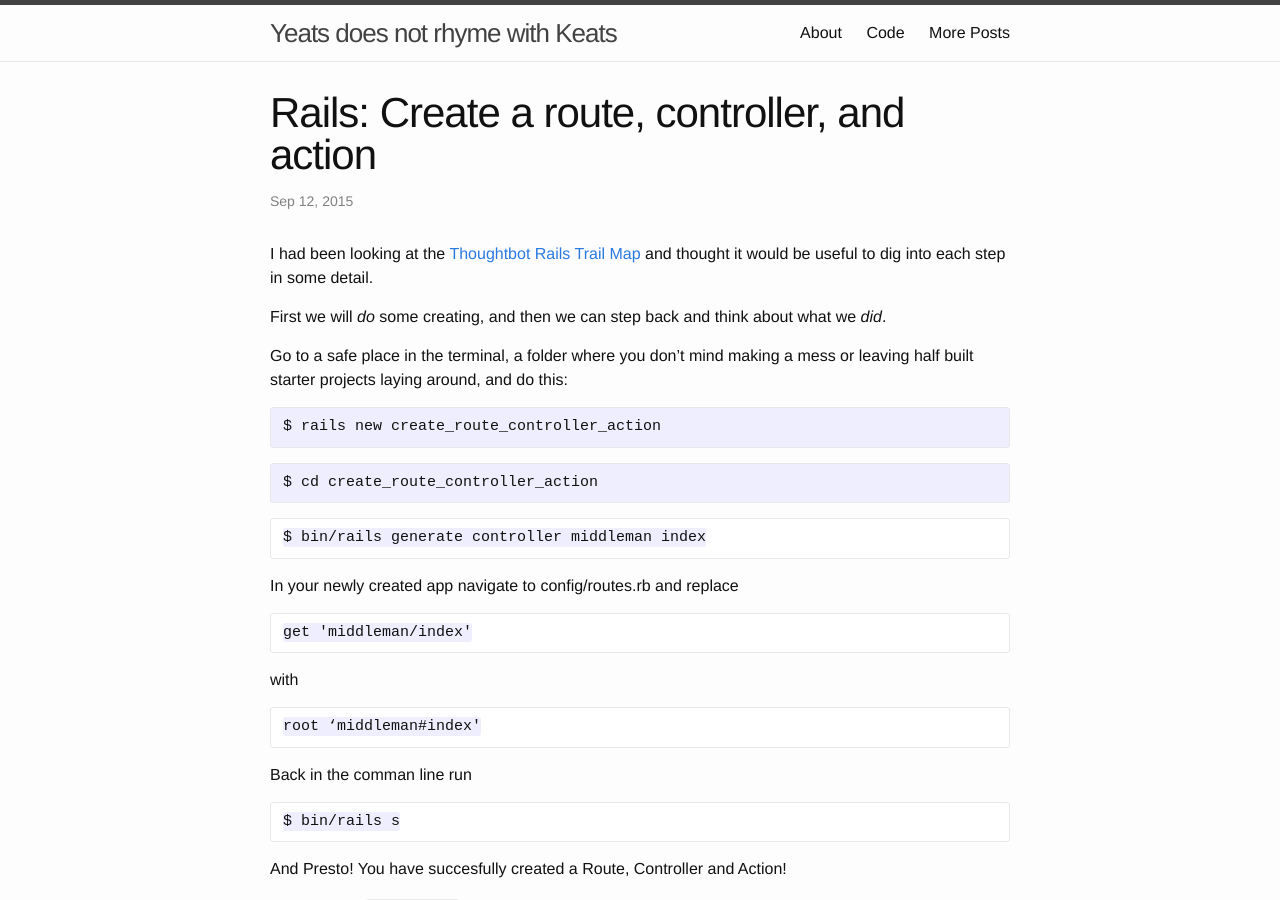
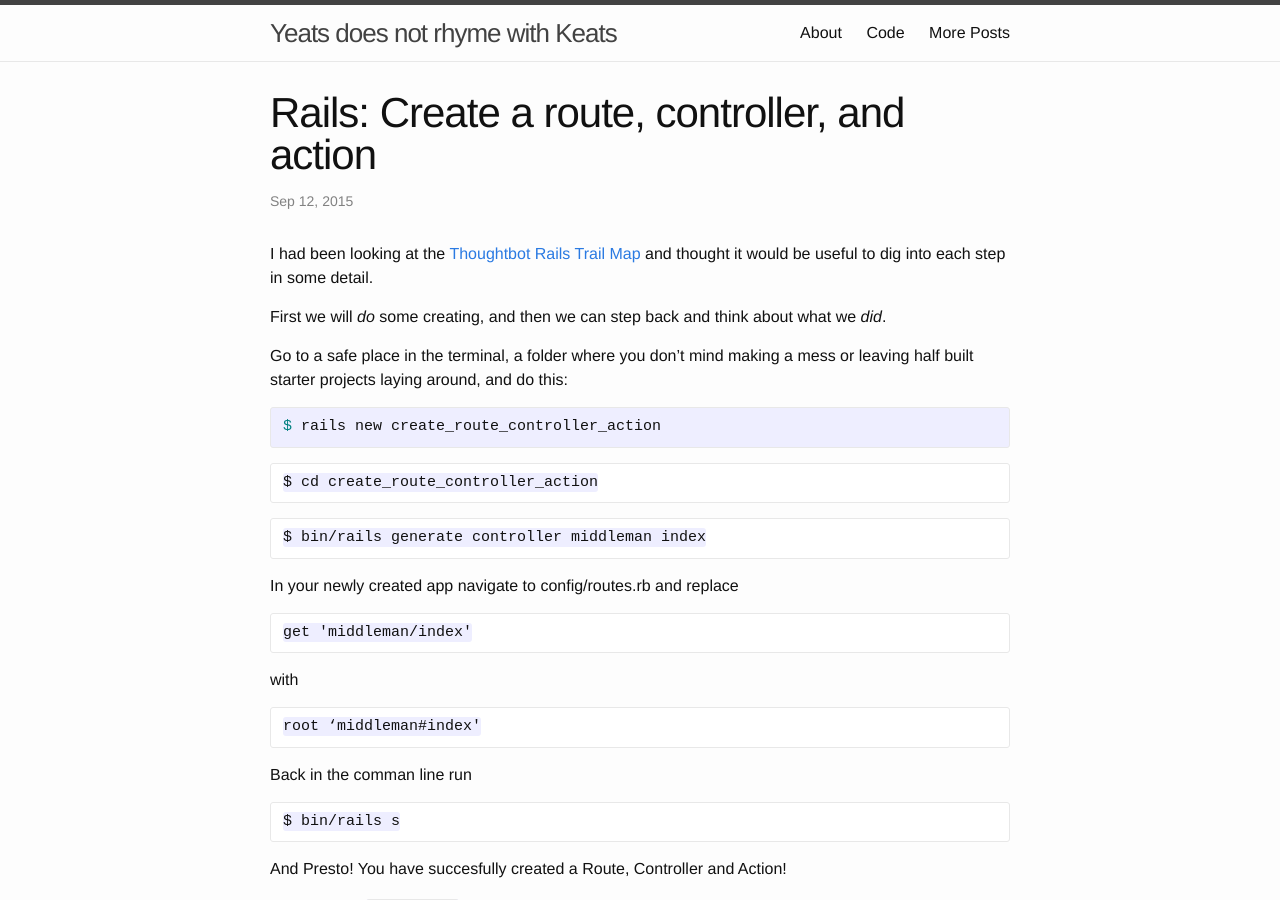
Before and after one commit to pjdmatts/old-blog, a Jekyll site: the page built from _posts/2015-09-13-Rails_Create_Route_Controller_Action.markdown, in a window 1280 px wide and 900 px high. Built offline with Jekyll 4.4.1, drawn with Linux system fonts in a browser that asks for light colours.

Commit message:
Trail Post

````diff
--- a/_posts/2015-09-13-Rails_Create_Route_Controller_Action.markdown
+++ b/_posts/2015-09-13-Rails_Create_Route_Controller_Action.markdown
@@ -11,11 +11,11 @@
 
 Go to a safe place in the terminal, a folder where you don't mind making a mess or leaving half built starter projects laying around, and do this:
 
-```Shell
+{% highlight shell %}
 $ rails new create_route_controller_action
+{% endhighlight %}
+
 ```
-
-```Shell
 $ cd create_route_controller_action
 ```
 
````
